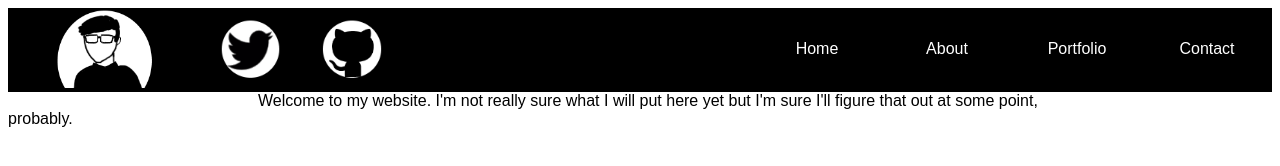
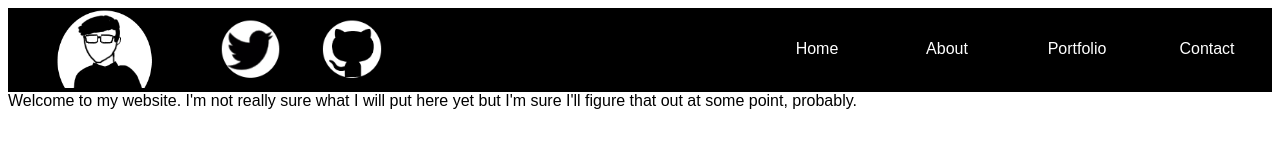
Before and after one commit to micr-o/micr-o.github.io, a plain HTML site: page index.html in a window 1280 px wide. Drawn offline with Linux system fonts and the light colour scheme; a web font is replaced by a local one.

Commit message:
fixed small bug i created

```diff
--- a/css/style.css
+++ b/css/style.css
@@ -29,6 +29,3 @@ body{
     float: left;
     padding: 5px 15px;
 }
-idk{
-  padding: 250px;
-}
```
